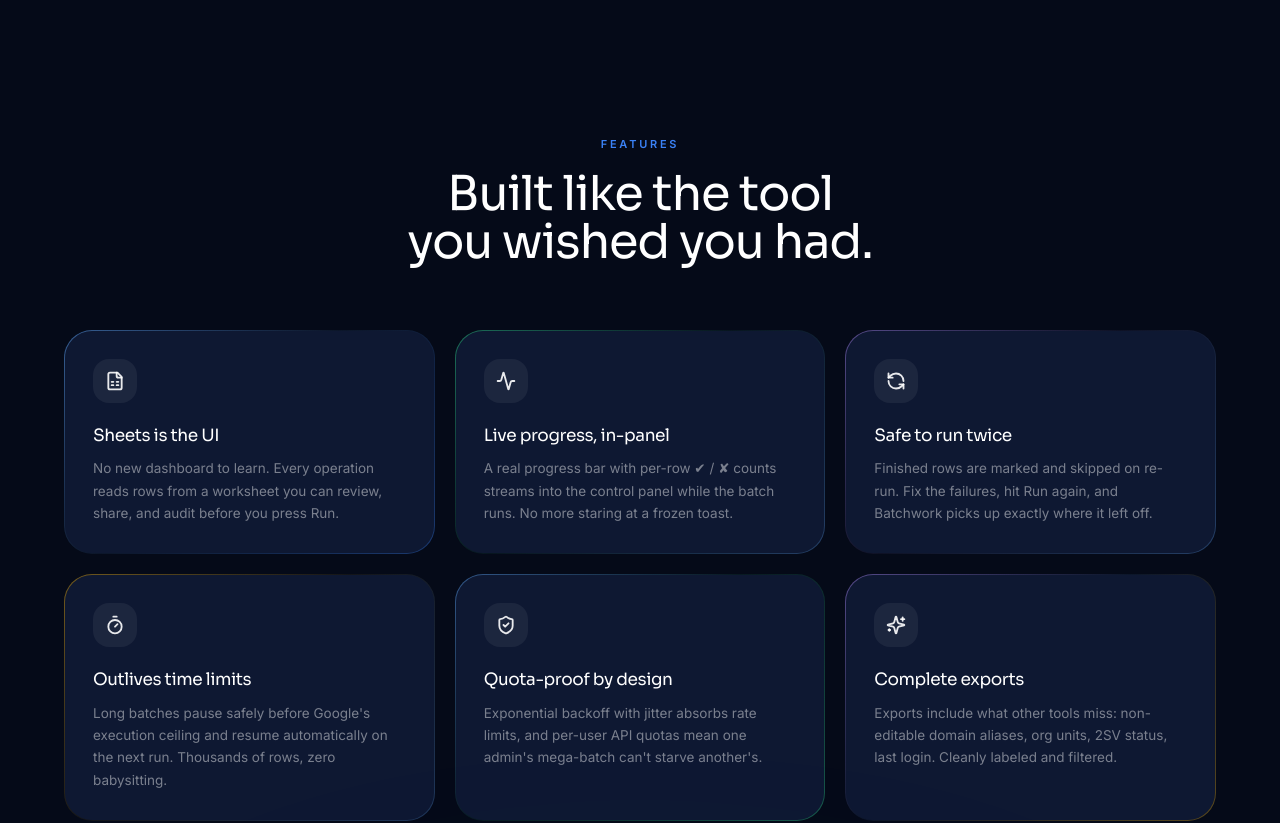
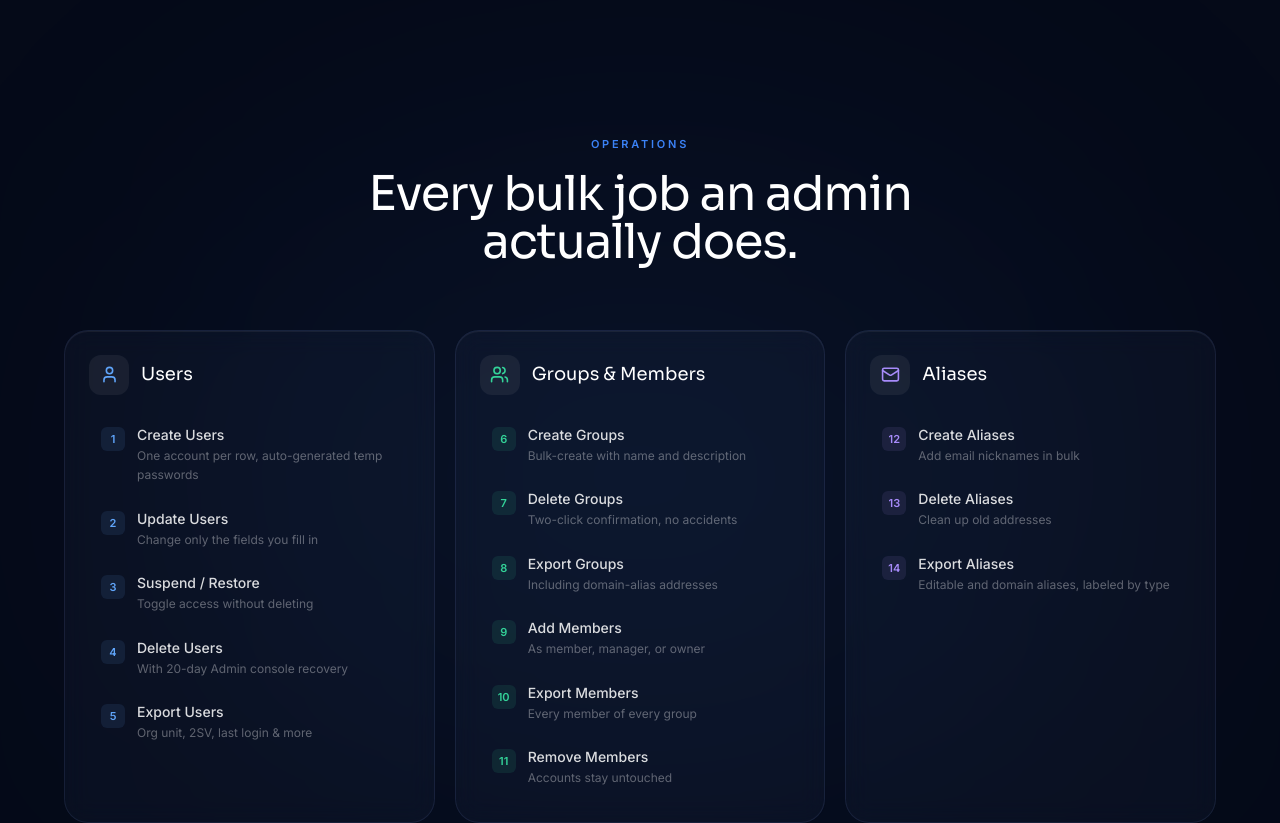
Before and after one commit to Batchwork/Batchwork-for-Google-Workspace, a React (Vite) app in the folder website/: page / in a window 1280 px wide. Shown: the part 1680-2503 px from the top of the page. Built offline with nearby package versions, Linux system fonts and the light colour scheme; the HTML template or start-up script is replaced by a standard one.

Commit message:
Remove Features section - Operations covers it well

```diff
--- a/website/src/App.tsx
+++ b/website/src/App.tsx
@@ -3,7 +3,6 @@ import Nav from "./components/Nav";
 import Hero from "./components/Hero";
 import OpsMarquee from "./components/OpsMarquee";
 import Story from "./components/Story";
-import Features from "./components/Features";
 import Operations from "./components/Operations";
 import HowItWorks from "./components/HowItWorks";
 import Support from "./components/Support";
@@ -54,7 +53,6 @@ export default function App() {
       <Hero />
       <OpsMarquee />
       <Story />
-      <Features />
       <Operations />
       <HowItWorks />
       <Support />
--- a/website/src/components/Features.tsx
+++ /dev/null
@@ -1,104 +0,0 @@
-import { motion } from "framer-motion";
-import {
-  Activity,
-  FileSpreadsheet,
-  RefreshCcw,
-  ShieldCheck,
-  Sparkles,
-  Timer,
-} from "lucide-react";
-
-const FEATURES = [
-  {
-    icon: FileSpreadsheet,
-    title: "Sheets is the UI",
-    desc: "No new dashboard to learn. Every operation reads rows from a worksheet you can review, share, and audit before you press Run.",
-    gradient: "linear-gradient(137deg, rgba(96,165,250,.55), rgba(96,165,250,.08) 45%, rgba(59,130,246,.4))",
-  },
-  {
-    icon: Activity,
-    title: "Live progress, in-panel",
-    desc: "A real progress bar with per-row ✔ / ✘ counts streams into the control panel while the batch runs. No more staring at a frozen toast.",
-    gradient: "linear-gradient(137deg, rgba(52,211,153,.5), rgba(52,211,153,.06) 45%, rgba(96,165,250,.35))",
-  },
-  {
-    icon: RefreshCcw,
-    title: "Safe to run twice",
-    desc: "Finished rows are marked and skipped on re-run. Fix the failures, hit Run again, and Batchwork picks up exactly where it left off.",
-    gradient: "linear-gradient(137deg, rgba(167,139,250,.5), rgba(167,139,250,.06) 45%, rgba(96,165,250,.35))",
-  },
-  {
-    icon: Timer,
-    title: "Outlives time limits",
-    desc: "Long batches pause safely before Google's execution ceiling and resume automatically on the next run. Thousands of rows, zero babysitting.",
-    gradient: "linear-gradient(137deg, rgba(251,191,36,.45), rgba(251,191,36,.06) 45%, rgba(96,165,250,.3))",
-  },
-  {
-    icon: ShieldCheck,
-    title: "Quota-proof by design",
-    desc: "Exponential backoff with jitter absorbs rate limits, and per-user API quotas mean one admin's mega-batch can't starve another's.",
-    gradient: "linear-gradient(137deg, rgba(96,165,250,.5), rgba(52,211,153,.08) 45%, rgba(52,211,153,.4))",
-  },
-  {
-    icon: Sparkles,
-    title: "Complete exports",
-    desc: "Exports include what other tools miss: non-editable domain aliases, org units, 2SV status, last login. Cleanly labeled and filtered.",
-    gradient: "linear-gradient(137deg, rgba(167,139,250,.5), rgba(96,165,250,.08) 45%, rgba(251,191,36,.35))",
-  },
-];
-
-export default function Features() {
-  return (
-    <section id="features" className="relative px-6 py-28">
-      <div className="mx-auto max-w-6xl">
-        <motion.div
-          initial={{ opacity: 0, y: 30 }}
-          whileInView={{ opacity: 1, y: 0 }}
-          viewport={{ once: true, margin: "-80px" }}
-          transition={{ duration: 0.8, ease: "easeOut" }}
-          className="mx-auto max-w-2xl text-center"
-        >
-          <span className="text-[11px] font-semibold uppercase tracking-[0.25em] text-azure">
-            Features
-          </span>
-          <h2 className="mt-4 font-heading text-3xl font-700 tracking-tight md:text-5xl">
-            Built like the tool
-            <br /> you wished you had.
-          </h2>
-        </motion.div>
-
-        <div className="mt-16 grid gap-5 sm:grid-cols-2 lg:grid-cols-3">
-          {FEATURES.map((f, i) => (
-            <motion.div
-              key={f.title}
-              initial={{ opacity: 0, y: 30 }}
-              whileInView={{ opacity: 1, y: 0 }}
-              viewport={{ once: true, margin: "-40px" }}
-              transition={{ duration: 0.7, ease: "easeOut", delay: (i % 3) * 0.12 }}
-              className="group relative"
-            >
-              {/* glow behind card */}
-              <div
-                className="pointer-events-none absolute inset-4 rounded-[28px] opacity-0 blur-[40px] transition-opacity duration-500 group-hover:opacity-50"
-                style={{ background: f.gradient }}
-              />
-              <div
-                className="relative flex h-full flex-col rounded-[28px] p-7"
-                style={{
-                  background: `linear-gradient(#0E1832, #0E1832) padding-box, ${f.gradient} border-box`,
-                  border: "1px solid transparent",
-                }}
-              >
-                <span className="mb-5 grid h-11 w-11 place-items-center rounded-2xl bg-white/[0.06] text-white/90">
-                  <f.icon size={20} strokeWidth={2.2} />
-                </span>
-                <h3 className="font-heading text-[17px] font-600 tracking-tight">{f.title}</h3>
-                <p className="mt-2.5 text-[13.5px] leading-[1.65] text-white/45">{f.desc}</p>
-              </div>
-            </motion.div>
-          ))}
-        </div>
-      </div>
-    </section>
-  );
-}
--- a/website/src/components/Footer.tsx
+++ b/website/src/components/Footer.tsx
@@ -13,7 +13,6 @@ export default function Footer() {
         </div>
 
         <nav className="flex flex-wrap items-center justify-center gap-x-7 gap-y-3 text-[13px] text-white/45">
-          <a href="/#features" className="transition-colors hover:text-white">Features</a>
           <a href="/#operations" className="transition-colors hover:text-white">Operations</a>
           <a href="/#support" className="transition-colors hover:text-white">Support</a>
           <a href="/#faq" className="transition-colors hover:text-white">FAQ</a>
--- a/website/src/components/Nav.tsx
+++ b/website/src/components/Nav.tsx
@@ -4,7 +4,6 @@ import { ArrowRight } from "lucide-react";
 
 const LINKS = [
   { label: "Why Batchwork", href: "/#story" },
-  { label: "Features", href: "/#features" },
   { label: "Operations", href: "/#operations" },
   { label: "How it works", href: "/#how" },
   { label: "Support", href: "/#support" },
```
